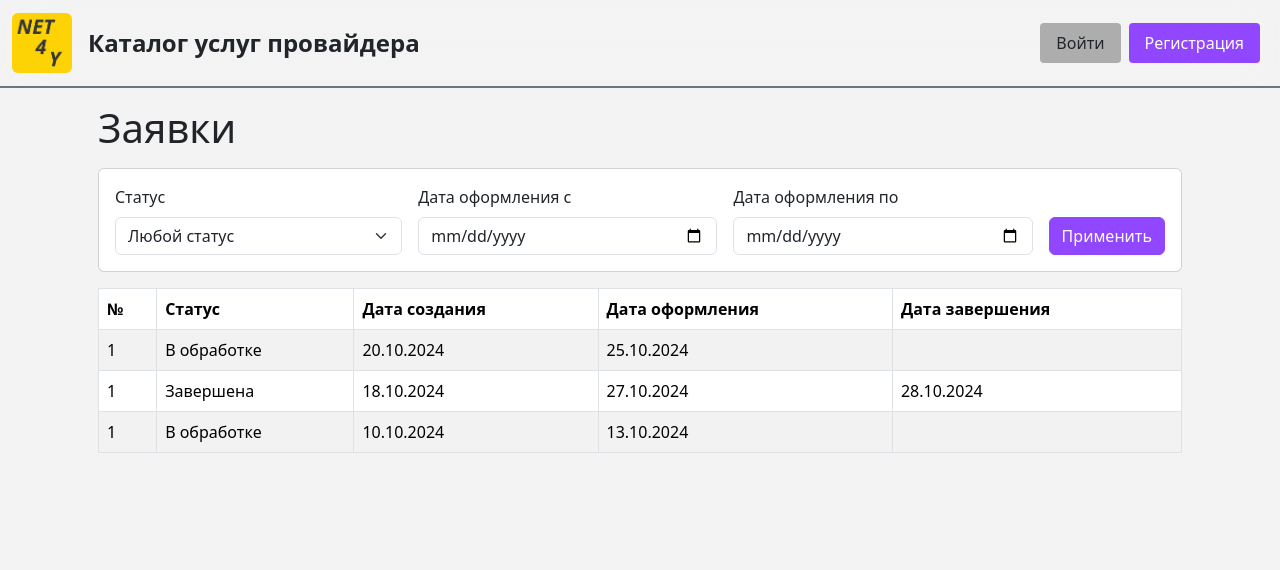
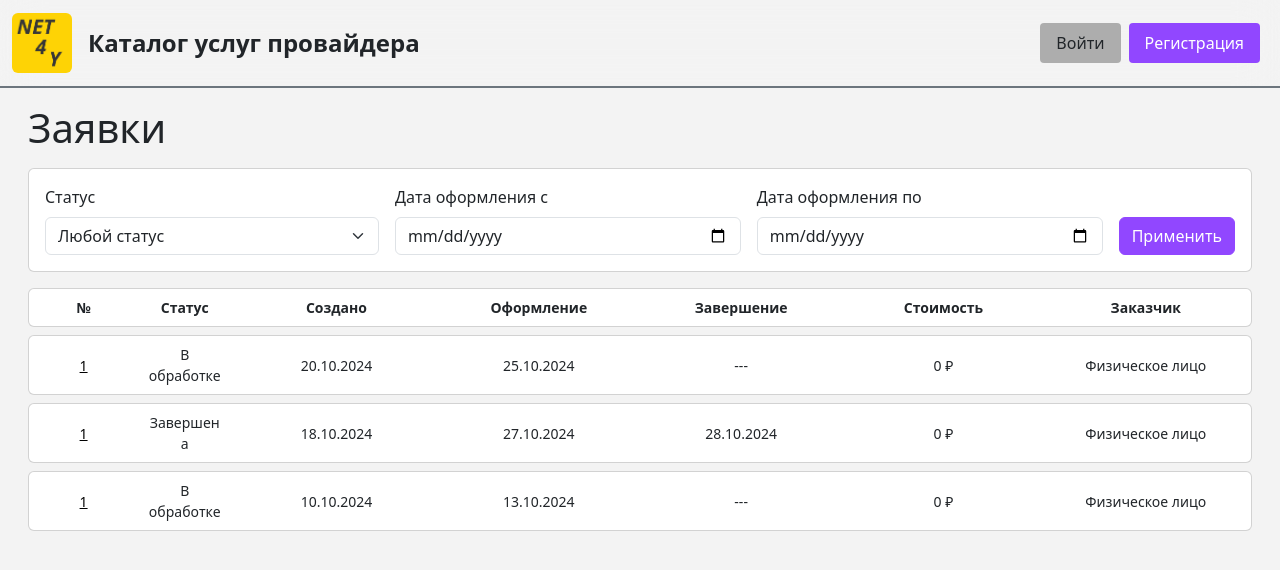
Before and after one commit to vcreatorv/bmstu_iu5_web_frontend, a React (Vite) app in the folder provider/: page /bmstu_iu5_web_frontend/connection-requests-list in a window 1280 px wide. Shown: the top 570 px of the page. Built offline with nearby package versions, Linux system fonts and the light colour scheme; no server answers; a web font is replaced by a local one.

Commit message:
Edited requests list page

```diff
--- a/provider/src/Routes.tsx
+++ b/provider/src/Routes.tsx
@@ -36,7 +36,7 @@ export const AppRoutes = () => {
             element: <UserAccountPage />,
         },
         {
-            path: "/connection-request/:connectionRequestId",
+            path: "/connection-requests/:connectionRequestId",
             element: <ConnectionRequestPage />,
         },
         {
--- a/provider/src/components/CartIcon/index.tsx
+++ b/provider/src/components/CartIcon/index.tsx
@@ -15,7 +15,7 @@ export const CartIcon: FC<ICartProps> = (cartData: ICartProps) => {
       onMouseLeave={(e) => e.currentTarget.style.transform = "translateY(0)"}
     >
       <Link
-        to={`/connection-request/${cartData.connectionRequestId}/`}
+        to={`/connection-requests/${cartData.connectionRequestId}/`}
         // className={cartData.connectionRequestId != 0
         //   ? "d-flex flex-column align-items-center text-dark text-decoration-none fw-medium"
         //   : "d-flex flex-column align-items-center text-dark text-decoration-none fw-medium disable" }
--- a/provider/src/components/ConnectionRequestsListTable/index.tsx
+++ b/provider/src/components/ConnectionRequestsListTable/index.tsx
@@ -1,30 +1,108 @@
 import { FC } from "react";
 import { IConnectionRequestsTableProps } from "./typing";
-import { Table } from "react-bootstrap";
+import { Card, Col, Row, Table } from "react-bootstrap";
+import { Link } from "react-router-dom";
 
 export const ConnectionRequestsTable: FC<IConnectionRequestsTableProps> = (props: IConnectionRequestsTableProps) => {
     return (
-        <Table striped bordered hover>
-            <thead>
-                <tr>
-                    <th>№</th>
-                    <th>Статус</th>
-                    <th>Дата создания</th>
-                    <th>Дата оформления</th>
-                    <th>Дата завершения</th>
-                </tr>
-            </thead>
-            <tbody>
-                {props.rows.map((row) => (
-                    <tr key={row.number}>
-                        <td>{row.number}</td>
-                        <td>{row.status}</td>
-                        <td>{row.creationDate}</td>
-                        <td>{row.formationDate}</td>
-                        <td>{row.completionDate}</td>
-                    </tr>
-                ))}
-            </tbody>
-      </Table>
+    <div>
+        {/* <Card className="mb-2">
+            <Card.Body className="py-2 px-3">
+                <Row className="d-flex align-items-center" style={{ fontSize: "14px" }}>
+                    <Col xs={12} sm={1} className="text-center">
+                        <Card.Text><strong>№</strong></Card.Text>
+                    </Col>
+                    <Col xs={12} sm={1} className="text-center">
+                        <Card.Text><strong>Статус</strong></Card.Text>
+                    </Col>
+                    <Col xs={12} sm={2} className="text-center">
+                        <Card.Text><strong>Дата создания</strong></Card.Text>
+                    </Col>
+                    <Col xs={12} sm={2} className="text-center">
+                        <Card.Text><strong>Дата оформления</strong></Card.Text>
+                    </Col>
+                    <Col xs={12} sm={2} className="text-center">
+                        <Card.Text><strong>Дата завершения</strong></Card.Text>
+                    </Col>
+                    <Col xs={12} sm={2} className="text-center">
+                        <Card.Text><strong>Стоимость</strong></Card.Text>
+                    </Col>
+                    <Col xs={12} sm={2} className="text-center">
+                        <Card.Text><strong>Заказчик</strong></Card.Text>
+                    </Col>
+                    <Col xs={12} sm={3} className="text-center">
+                        <Card.Text><strong>Контакт</strong></Card.Text>
+                    </Col>
+                </Row>
+            </Card.Body>
+            </Card> */}
+            <Card className="mb-2">
+                <Card.Body className="py-2 px-3">
+                    <Row className="d-flex align-items-center" style={{ fontSize: "14px" }}>
+                        <Col xs={12} sm={1} className="text-center no-wrap">
+                            <Card.Text><strong>№</strong></Card.Text>
+                        </Col>
+                        <Col xs={12} sm={1} className="text-center no-wrap">
+                            <Card.Text><strong>Статус</strong></Card.Text>
+                        </Col>
+                        <Col xs={12} sm={2} className="text-center no-wrap">
+                            <Card.Text><strong>Создано</strong></Card.Text>
+                        </Col>
+                        <Col xs={12} sm={2} className="text-center no-wrap">
+                            <Card.Text><strong>Оформление</strong></Card.Text>
+                        </Col>
+                        <Col xs={12} sm={2} className="text-center no-wrap">
+                            <Card.Text><strong>Завершение</strong></Card.Text>
+                        </Col>
+                        <Col xs={12} sm={2} className="text-center no-wrap">
+                            <Card.Text><strong>Стоимость</strong></Card.Text>
+                        </Col>
+                        <Col xs={12} sm={2} className="text-center no-wrap">
+                            <Card.Text><strong>Заказчик</strong></Card.Text>
+                        </Col>
+                        {/* <Col xs={12} sm={2} className="text-center no-wrap">
+                            <Card.Text><strong>Контакт</strong></Card.Text>
+                        </Col> */}
+                    </Row>
+                </Card.Body>
+            </Card>
+
+            {props.rows.map((row) => (
+                <Card key={row.number} className="mb-2">
+                    <Card.Body className="py-2 px-3">
+                        <Row className="d-flex align-items-center" style={{ fontSize: "14px" }}>
+                            <Col xs={12} sm={1} className="text-center">
+                                <Card.Text>
+                                    <Link to={"/connection-requests/" + row.number} className="text-black">
+                                        {row.number}
+                                    </Link>
+                                </Card.Text>
+                            </Col>
+                            <Col xs={12} sm={1} className="text-center">
+                                <Card.Text>{row.status}</Card.Text>
+                            </Col>
+                            <Col xs={12} sm={2} className="text-center">
+                                <Card.Text>{row.creationDate}</Card.Text>
+                            </Col>
+                            <Col xs={12} sm={2} className="text-center">
+                                <Card.Text>{row.formationDate || "---"}</Card.Text>
+                            </Col>
+                            <Col xs={12} sm={2} className="text-center">
+                                <Card.Text>{row.completionDate || "---"}</Card.Text>
+                            </Col>
+                            <Col xs={12} sm={2} className="text-center">
+                                <Card.Text>{row.totalPrice}</Card.Text>
+                            </Col>
+                            <Col xs={12} sm={2} className="text-center">
+                                <Card.Text>{row.consumer}</Card.Text>
+                            </Col>
+                            {/* <Col xs={12} sm={3} className="text-center">
+                                <Card.Text>{row.phoneNumber}</Card.Text>
+                            </Col> */}
+                        </Row>
+                    </Card.Body>
+                </Card>
+            ))}
+        </div>
     );
 };
--- a/provider/src/components/ConnectionRequestsListTable/typing.ts
+++ b/provider/src/components/ConnectionRequestsListTable/typing.ts
@@ -8,4 +8,7 @@ export interface IConnectionRequestsTableRow {
     creationDate: string;
     formationDate: string;
     completionDate: string;
+    totalPrice: string;
+    consumer: string;
+    phoneNumber: string;
 }
--- a/provider/src/pages/ConnectionRequestPage/index.tsx
+++ b/provider/src/pages/ConnectionRequestPage/index.tsx
@@ -9,6 +9,7 @@ export const ConnectionRequestPage: React.FC = () => {
   const {
     providerServicesList,
     totalPrice,
+    priceFormat,
     consumer,
     phoneNumber,
     notification,
@@ -88,7 +89,7 @@ export const ConnectionRequestPage: React.FC = () => {
                         <h5 className="mb-0">Итого:</h5>
                       </Col>
                       <Col className="text-end">
-                        <p className="mb-0 fw-bold fs-5">{totalPrice} ₽</p>
+                        <p className="mb-0 fw-bold fs-5">{totalPrice} {priceFormat}</p>
                       </Col>
                     </Row>
                   </Card.Body>
--- a/provider/src/pages/ConnectionRequestPage/useConnectionRequestPage.ts
+++ b/provider/src/pages/ConnectionRequestPage/useConnectionRequestPage.ts
@@ -121,6 +121,28 @@ import {
   deleteConnectionRequest
 } from "../../core/store/slices/connectionRequestSlice";
 import { api } from '../../core/api';
+import { ProviderDutyInRequestDTO } from '../../core/api/API';
+
+
+
+export function calculateTotalPriceAndFormat(providerServiceList?: ProviderDutyInRequestDTO[]): { totalPrice: number; priceFormat: string } {
+  console.log(providerServiceList);
+  if (!providerServiceList || providerServiceList.length === 0) {
+      return { totalPrice: 0, priceFormat: '₽' };
+  }
+
+  const totalPrice = providerServiceList.reduce((total, service) => {
+      return total + (service.price || 0) * (service.amount || 1);
+  }, 0);
+
+  const allMonthlyPayments = providerServiceList.every(service => service.monthlyPayment);
+
+  return {
+      totalPrice,
+      priceFormat: allMonthlyPayments ? "₽/мес" : "₽"
+  };
+}
+
 
 export const useConnectionRequestPage = () => {
   const navigate = useNavigate();
@@ -130,6 +152,7 @@ export const useConnectionRequestPage = () => {
   const [notification, setNotification] = useState<string | null>(null);
   const [providerServicesList, setProviderServicesList] = useState<any[]>([]);
   const [totalPrice, setTotalPrice] = useState<number>(0);
+  const [priceFormat, setPriceFormat] = useState<string>("₽");
 
   useEffect(() => {
     if (connectionRequestId) {
@@ -137,7 +160,9 @@ export const useConnectionRequestPage = () => {
         .then((response) => {
           if (response.data) {
             setProviderServicesList(response.data.providerServiceList || []);
-            calculateTotalPrice(response.data.providerServiceList || []);
+            const { totalPrice: calculatedTotalPrice, priceFormat: calculatedPriceFormat } = calculateTotalPriceAndFormat(response.data.providerServiceList || []);
+            setTotalPrice(calculatedTotalPrice);
+            setPriceFormat(calculatedPriceFormat);
           }
         })
         .catch(() => {
@@ -146,13 +171,13 @@ export const useConnectionRequestPage = () => {
     }
   }, [connectionRequestId]);
 
-  const calculateTotalPrice = (services: any[]) => {
-    const price = services.reduce(
-      (total, service) => total + (service.price || 0) * (service.amount || 1),
-      0
-    );
-    setTotalPrice(price);
-  };
+  // const calculateTotalPrice = (services: any[]) => {
+  //   const price = services.reduce(
+  //     (total, service) => total + (service.price || 0) * (service.amount || 1),
+  //     0
+  //   );
+  //   setTotalPrice(price);
+  // };
 
   const handleProviderServiceAmountChange = (id: number, amount: number) => {
     api.updateAmountInDutyRequest(id, Number(connectionRequestId), { amount })
@@ -162,11 +187,13 @@ export const useConnectionRequestPage = () => {
             service.id === id ? { ...service, amount } : service
           )
         );
-        calculateTotalPrice(
+        const { totalPrice: calculatedTotalPrice, priceFormat: calculatedPriceFormat } = calculateTotalPriceAndFormat(
           providerServicesList.map((service) =>
             service.id === id ? { ...service, amount } : service
           )
         );
+        setTotalPrice(calculatedTotalPrice);
+        setPriceFormat(calculatedPriceFormat);
       })
       .catch(() => {
         console.error('Ошибка при обновлении количества');
@@ -178,7 +205,9 @@ export const useConnectionRequestPage = () => {
       .then(() => {
         const updatedServicesList = providerServicesList.filter((service) => service.id !== id);
         setProviderServicesList(updatedServicesList);
-        calculateTotalPrice(updatedServicesList);
+        const { totalPrice: calculatedTotalPrice, priceFormat: calculatedPriceFormat } = calculateTotalPriceAndFormat(updatedServicesList);
+        setTotalPrice(calculatedTotalPrice);
+        setPriceFormat(calculatedPriceFormat);
         console.log('Услуга успешно удалена из заявки');
       })
       .catch(() => {
@@ -236,6 +265,7 @@ export const useConnectionRequestPage = () => {
   return {
     providerServicesList,
     totalPrice,
+    priceFormat,
     consumer,
     phoneNumber,
     notification,
--- a/provider/src/pages/ConnectionRequestsListPage/index.tsx
+++ b/provider/src/pages/ConnectionRequestsListPage/index.tsx
@@ -10,7 +10,7 @@ export const ConnectionRequestsListPage = () => {
     return (
         <>
             <Navbar/>
-            <Container>
+            <Container style={{ maxWidth: "1400px"}}>
 
             <h1 className="m-3">Заявки</h1>
             <RequestFilters {...filterProps}></RequestFilters>
--- a/provider/src/pages/ConnectionRequestsListPage/useConnectionRequestsListPage.ts
+++ b/provider/src/pages/ConnectionRequestsListPage/useConnectionRequestsListPage.ts
@@ -6,7 +6,8 @@ import { ChangeEvent } from "../../App.typing";
 import { api } from "../../core/api";
 import { connectionRequestsList as CONNECTION_REQUESTS_LIST_MOCK } from "../../core/mock/connectionRequestsList";
 import { IConnectionRequestsFilterProps } from "../../components/ConnectionRequestsListFilters/typing";
-import { ConnectionRequestDTO } from "../../core/api/API";
+import { ConnectionRequestDTO, ProviderDutyInRequestDTO } from "../../core/api/API";
+import { calculateTotalPriceAndFormat } from "../ConnectionRequestPage/useConnectionRequestPage";
 
 export const useConnectionRequestsListPage = () => {
     const [tableProps, setTableProps] = useState<IConnectionRequestsTableProps>({rows: []});
@@ -34,6 +35,7 @@ export const useConnectionRequestsListPage = () => {
                 endDate: mapStringToOptQueryParam(filterConnectionRequestEndDate),
             })
             .then((response) => {
+                console.log(response.data)
                 setTableProps(mapBackendResultToTableData(response.data))
             })
             .catch(() => {
@@ -102,14 +104,21 @@ function convertDatetimeToDDMMYYYY(dateString: string | null | undefined): strin
     return `${day}.${month}.${year}`;
 }
 
+
+
 export function mapBackendResultToTableData(requests: ConnectionRequestDTO[]): IConnectionRequestsTableProps {
     const rows: IConnectionRequestsTableRow[] = requests.map((request) => {
+        console.log(request.providerServiceList);
+        const { totalPrice: calculatedTotalPrice, priceFormat: calculatedPriceFormat } = calculateTotalPriceAndFormat(request.providerServiceList);
         return {
             number: request.id || 0,
             status: mapStatusToTable(request.status),
             creationDate: convertDatetimeToDDMMYYYY(request.creationDatetime),
             formationDate: convertDatetimeToDDMMYYYY(request.formationDatetime),
             completionDate: convertDatetimeToDDMMYYYY(request.completionDatetime),
+            totalPrice: `${calculatedTotalPrice} ${calculatedPriceFormat}`,
+            consumer: request.consumer!,
+            phoneNumber: request.phoneNumber!,
         };
     });
 
--- a/provider/src/pages/ProviderServicePage/useProviderServicePage.ts
+++ b/provider/src/pages/ProviderServicePage/useProviderServicePage.ts
@@ -146,7 +146,7 @@ export const useProviderServicePage = () => {
       if (response.data) {
         console.log("Услуга успешно добавлена в заявку");
         dispatch(incrementServicesInConnectionRequest());
-        navigate(`/connection-request/${response.data.id}`);
+        navigate(`/connection-requests/${response.data.id}`);
       }
     }
     catch (error) {
```
